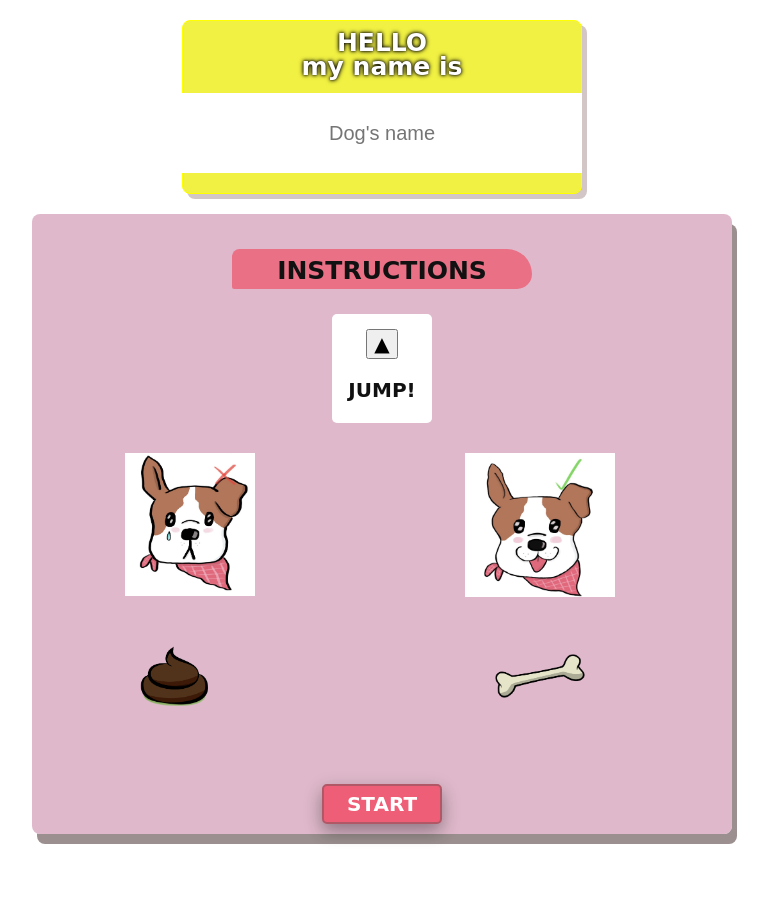
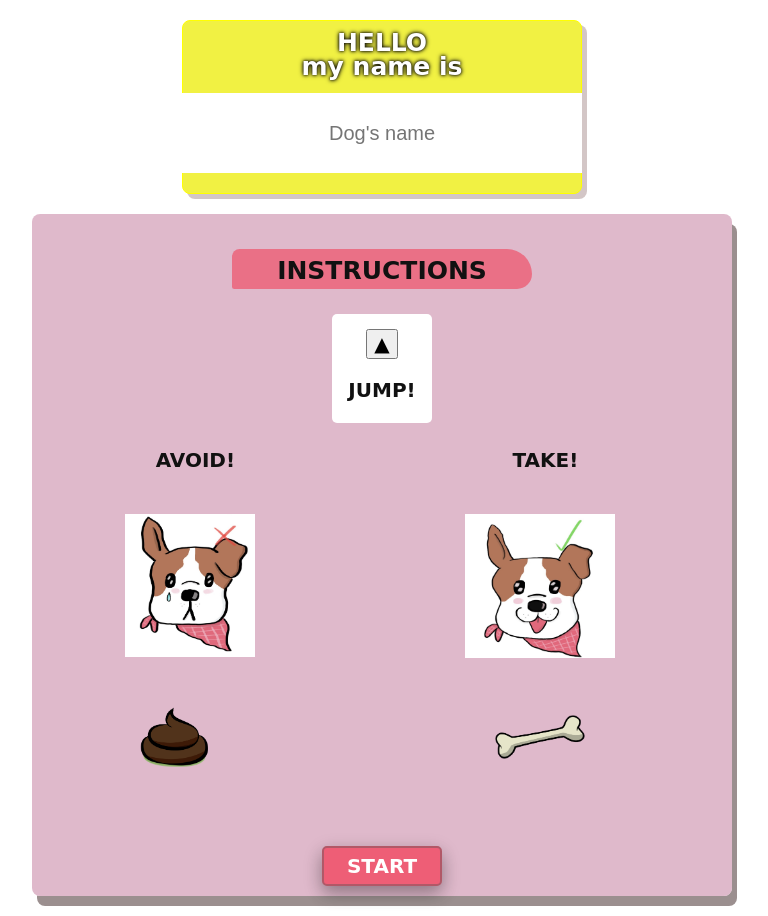
Before and after one commit to arimagic-8bit/Walk-Me-Game, a website: page index.html in a window 1280 px wide. Both pictures are taken after a click on the button "START". Shown: the whole page, without its empty margins (258-1026 px from the left). Before the commit the page ends 854 px from the top, so only its background shows below. Drawn offline with Linux system fonts and the light colour scheme.

Commit message:
Music is done

```diff
--- a/css/style.css
+++ b/css/style.css
@@ -120,10 +120,6 @@ button {
   box-shadow: 0 8px 16px 0 rgba(0, 0, 0, 0.2), 0 6px 20px 0 rgba(0, 0, 0, 0.19);
 }
 
-.sound{
-
-}
-
 /* NAME SCREEN */
 
 .name-screen {
@@ -203,6 +199,18 @@ label {
   border-radius: 5px;
   font-size: 20px;
   font-weight: bold;
+}
+
+.name-el {
+  display: flex;
+  justify-content: space-around;
+  margin-right: 30px;
+  margin-bottom: -15px;
+  font-size: 20px;
+}
+
+.avoid {
+  padding-right: 30px;
 }
 
 .elements {
@@ -405,8 +413,8 @@ label {
   align-self: center;
   font-size: 20px;
   padding: 20px;
-  background-color: rgba(255,204,53,.4);
-  transform: skew(9deg,0deg)
+  background-color: rgba(255, 204, 53, 0.4);
+  transform: skew(9deg, 0deg);
 }
 
 #scoretable tbody {
@@ -417,7 +425,7 @@ label {
   margin-top: 20px;
   margin-bottom: 20px;
   font-weight: bolder;
-  box-shadow:  5px 8px #9b8f8f;
+  box-shadow: 5px 8px #9b8f8f;
 }
 
 .name-table {
--- a/src/main.js
+++ b/src/main.js
@@ -30,7 +30,7 @@ function createSplash (params) {
  <button class="start-button">START</button>
  <button class="ranking-button">RANKING</button>
  </div>
- <audio controls='true' class = 'sound' src='sounds/menuSound.mp3'>If stream does not start automatically press the play button</audio >
+ <audio controls='true' autoplay class = 'sound' src='sounds/menuSound.mp3'>If stream does not start automatically press the play button</audio >
  </main>
  `)
 
@@ -59,6 +59,10 @@ function createNameScreen () {
         <div class = "press-btn">
           <button class ="jump-button">&#x25B2;</button>
           <p>JUMP!</p>
+        </div>
+        <div class = "name-el">
+        <h4 class = "avoid" >AVOID!</h4>
+        <h4 class = "take" >TAKE!</h4>
         </div>
         <div class = "elements">
           <div class = "nasty">
@@ -129,7 +133,7 @@ function createGameOver (score) {
         <button class = "restart-btn">RESTART</button>
         <button class = "menu-btn">MENU</button>
       </div>
-      <audio controls='true' class = 'sound' src='sounds/GameOver.mp3'>If stream does not start automatically press the play button</audio >
+      <audio controls='true' autoplay class = 'sound' src='sounds/GameOver.mp3'>If stream does not start automatically press the play button</audio >
     </main>
   `)
 
@@ -280,5 +284,3 @@ function goToRanking () {
 // Run the start screen when page is loaded
 
 window.addEventListener('load', createSplash)
-
-// ranking screen
```
